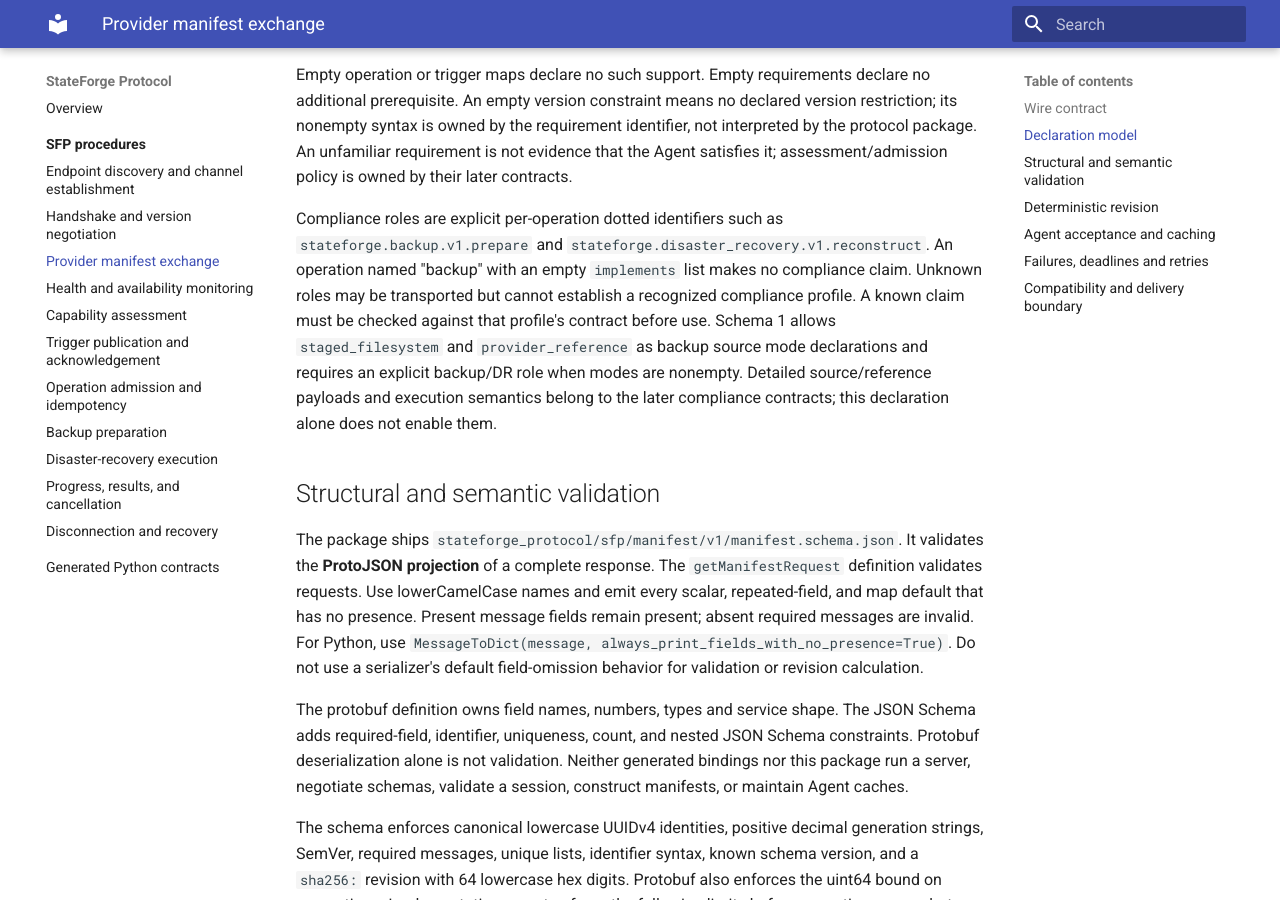
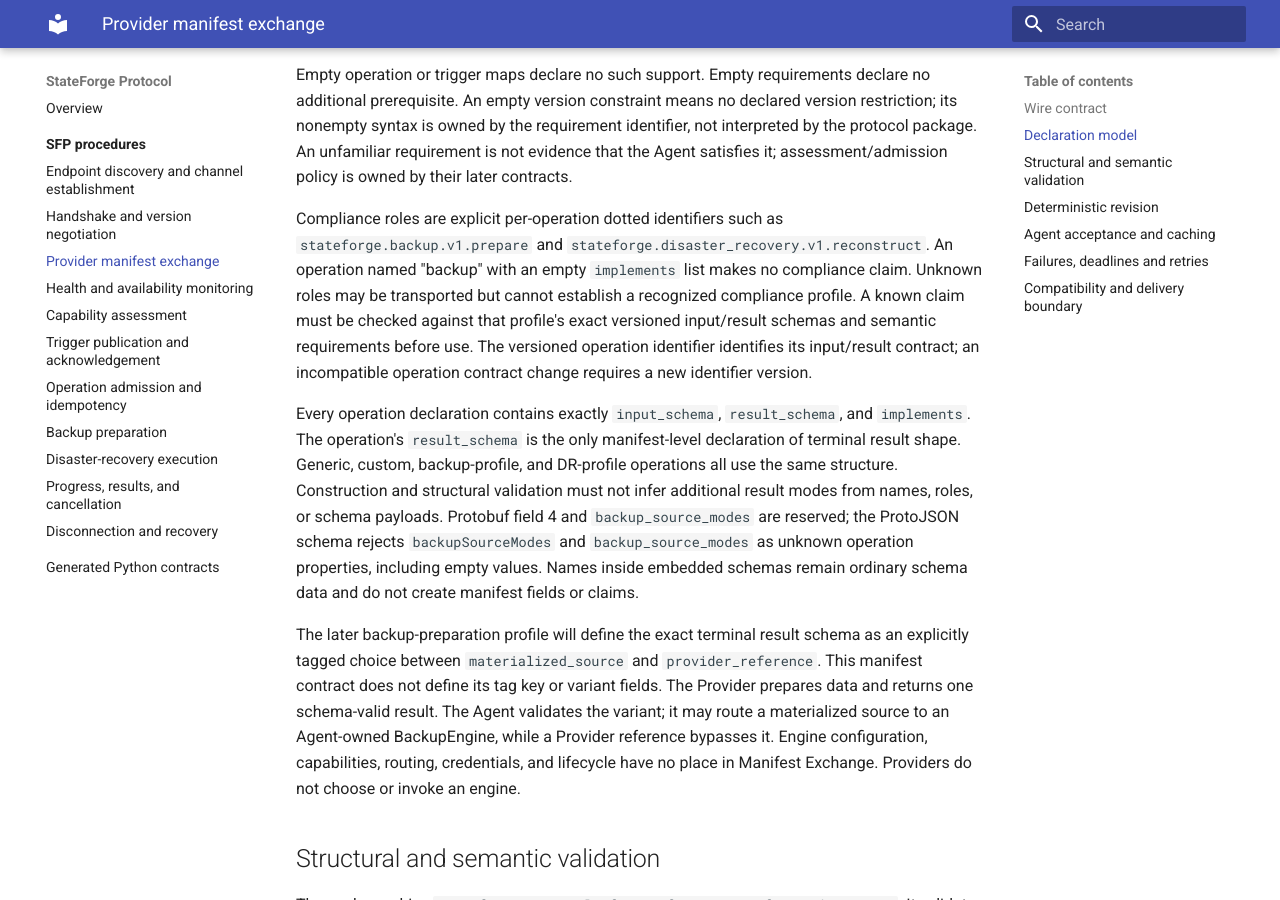
Before and after one commit to stateforge-org/stateforge-protocol, an MkDocs documentation site: the page built from docs/procedures/provider-manifest.md, in a window 1280 px wide and 900 px high, scrolled down 2871 px. Built offline with MkDocs 1.6.1 and Material for MkDocs 9.7.7, drawn with Linux system fonts in a browser that asks for light colours; some of the changed text lies outside the part shown.

Commit message:
Backup source field removed from provider decleration.

```diff
--- a/docs/procedures/provider-manifest.md
+++ b/docs/procedures/provider-manifest.md
@@ -72,11 +72,29 @@ Compliance roles are explicit per-operation dotted identifiers such as
 `stateforge.disaster_recovery.v1.reconstruct`. An operation named "backup"
 with an empty `implements` list makes no compliance claim. Unknown roles may
 be transported but cannot establish a recognized compliance profile. A known
-claim must be checked against that profile's contract before use. Schema 1
-allows `staged_filesystem` and `provider_reference` as backup source mode
-declarations and requires an explicit backup/DR role when modes are nonempty.
-Detailed source/reference payloads and execution semantics belong to the
-later compliance contracts; this declaration alone does not enable them.
+claim must be checked against that profile's exact versioned input/result
+schemas and semantic requirements before use. The versioned operation
+identifier identifies its input/result contract; an incompatible operation
+contract change requires a new identifier version.
+
+Every operation declaration contains exactly `input_schema`, `result_schema`,
+and `implements`. The operation's `result_schema` is the only manifest-level
+declaration of terminal result shape. Generic, custom, backup-profile, and
+DR-profile operations all use the same structure. Construction and structural
+validation must not infer additional result modes from names, roles, or schema
+payloads. Protobuf field 4 and `backup_source_modes` are reserved; the ProtoJSON
+schema rejects `backupSourceModes` and `backup_source_modes` as unknown
+operation properties, including empty values. Names inside embedded schemas
+remain ordinary schema data and do not create manifest fields or claims.
+
+The later backup-preparation profile will define the exact terminal result
+schema as an explicitly tagged choice between `materialized_source` and
+`provider_reference`. This manifest contract does not define its tag key or
+variant fields. The Provider prepares data and returns one schema-valid
+result. The Agent validates the variant; it may route a materialized source
+to an Agent-owned BackupEngine, while a Provider reference bypasses it.
+Engine configuration, capabilities, routing, credentials, and lifecycle have
+no place in Manifest Exchange. Providers do not choose or invoke an engine.
 
 ## Structural and semantic validation
 
@@ -166,8 +184,9 @@ claims. Exclude `manifest_revision` and `endpoint_generation`. Thus a restart
 with unchanged declarations and stable installation identity can retain its
 revision, while a new installation or changed declarations gets a new one.
 
-Object/map key insertion order does not affect the revision. Array order is
-preserved and contributes to the revision, including JSON Schema arrays. A
+Changing an input or result schema changes the revision even if the role is
+unchanged. Object/map key insertion order does not affect the revision. Array
+order is preserved and contributes to the revision, including JSON Schema arrays. A
 Provider should generate stable ordering for set-like declaration lists to
 avoid unnecessary revision changes. RFC 8785 supplies string escaping, UTF-16
 key ordering and IEEE 754 number formatting; do not apply extra Unicode
@@ -220,11 +239,20 @@ statuses and introduces no separate error-detail schema.
 
 ## Compatibility and delivery boundary
 
-Keep bootstrap v1 unchanged. Never reuse field numbers or silently change
-schema-1 meaning. Any new declaration that changes interoperability or revision
-semantics requires a new negotiated manifest schema and its validation rules.
-Additive protobuf fields alone do not grant older consumers understanding of
-new semantics; preserve a complete schema-1 view when serving schema 1.
+This change intentionally revises manifest schema 1 in place: it removes
+`backup_source_modes` / `backupSourceModes` and updates the validation schema,
+fixture, and golden revision together. This is a breaking schema/API correction,
+not a backward-compatible projection. Consumers of the earlier schema-1
+shape must update together and discard their previously validated manifest
+cache entries. The existing negotiated version remains 1, so negotiation
+cannot distinguish old and corrected schema-1 implementations. There is no
+second manifest package, negotiation RPC, or legacy adapter.
+
+Bootstrap v1 and the existing GetManifest request/response envelope remain
+unchanged. Removed operation field number 4 and its name stay reserved.
+Unknown manifest versions are rejected rather than interpreted as schema 1.
+Future interoperability changes should use a separately negotiated contract
+unless another explicit breaking revision is agreed.
 
 This procedure provides the contract for Provider-runtime manifest construction
 and subsequent Agent integration. Capability assessment, operation admission,
```
Also changed, not shown: other parts of docs/procedures/provider-manifest.md (+2 -2 lines), .claude/MVP_PLAN.md (+3 -3 lines), 8 other files.
